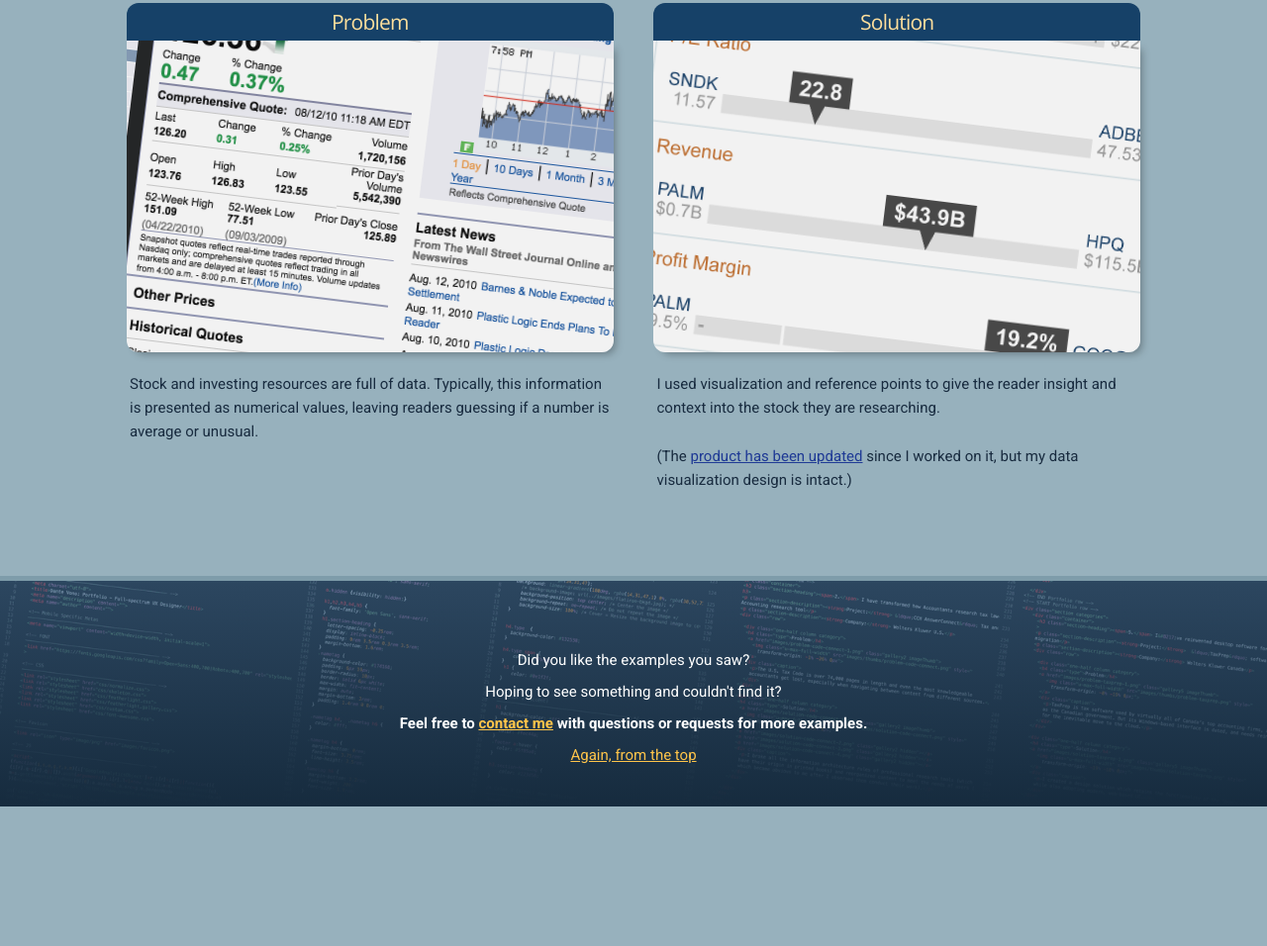
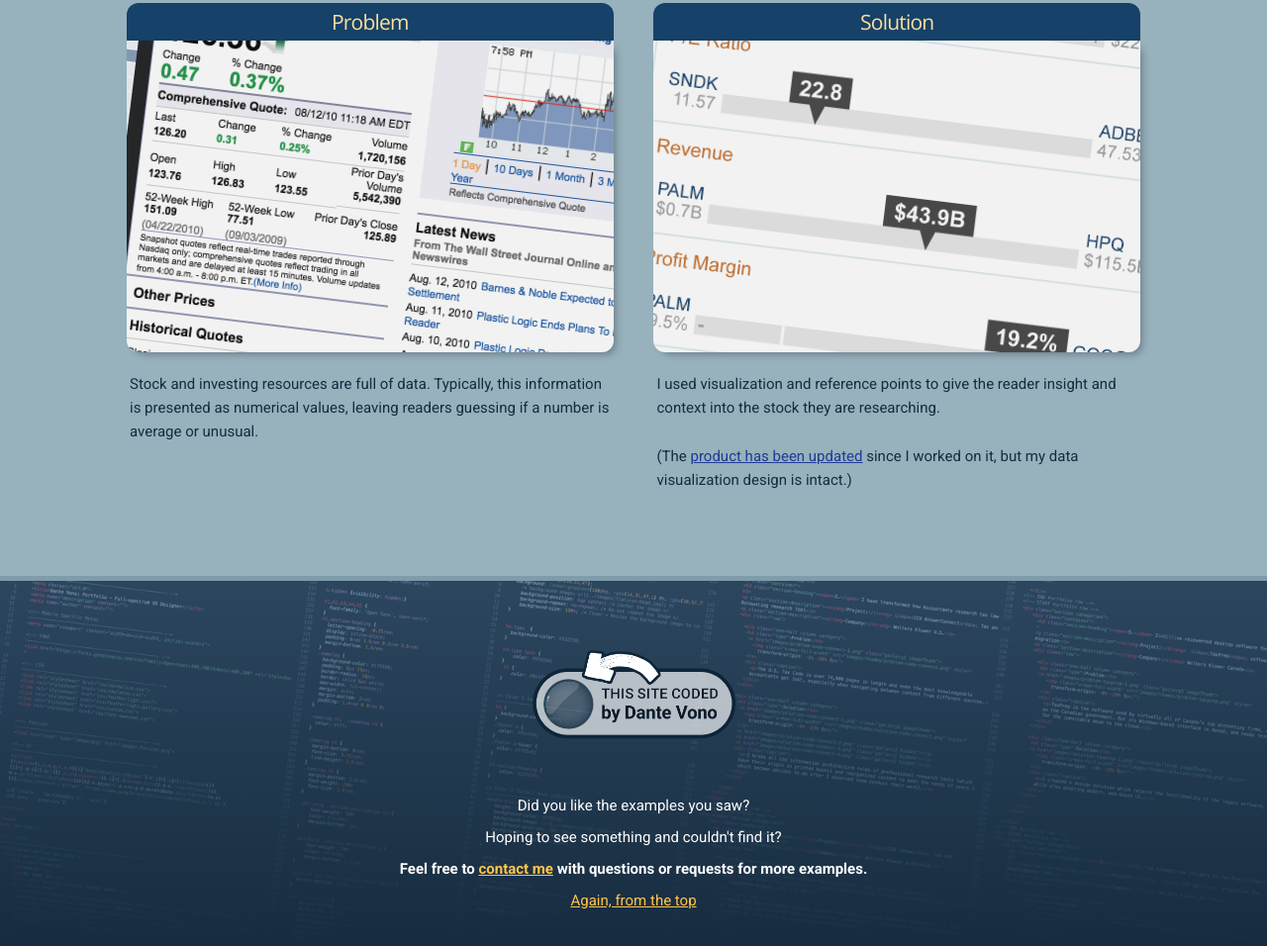
Before and after one commit to djvitamin/djvitamin.github.io, a website: page index.html in a window 1280 px wide. Shown: the part 5654-6610 px from the top of the page at 99% size. Before the commit the page ends 6469 px from the top, so only its background shows below. Drawn offline with nearby package versions, Linux system fonts and the light colour scheme.

Commit message:
footer badge

```diff
--- a/css/custom.css
+++ b/css/custom.css
@@ -466,6 +466,13 @@
     width: 146px;
     height: auto;
   }
+  .footerBadge  {
+ margin-bottom: 5rem;
+}
+  .footerBadge img {
+    width: 205px;
+    height: auto;
+}
 
 /* Categories
 –––––––––––––––––––––––––––––––––––––––––––––––––– */
--- a/index.html
+++ b/index.html
@@ -333,6 +333,7 @@
 <!-- START Footer -->
 <div class="section footer">
     <div class="container">
+      <div class="footerBadge"><img src="images/code-magnifier.png"></div>
       <p>Did you like the examples you saw?</p>
       <p>Hoping to see something and couldn't find it?</p>
       <p><strong>Feel free to <a href="mailto:djvono@gmail.com?subject=Saw your Portfolio site">contact me</a> with questions or requests for more examples.</strong></p>
```
Also changed, not shown: skills.html (+1 -0 lines).
